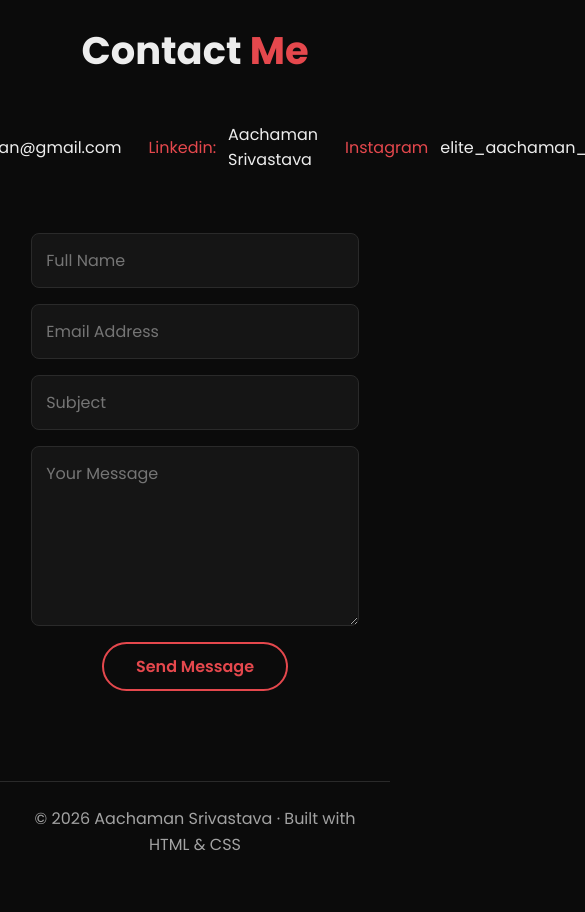
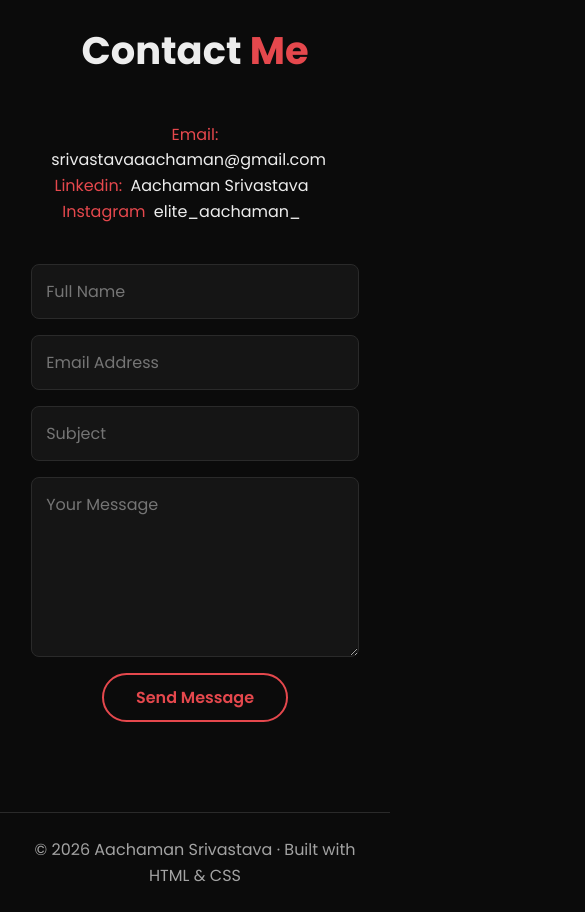
Before and after one commit to srivastavaaachaman-cloud/Personal-Resume-Website-Mid-Term-Project-IIMB, a plain HTML site: page index.html in a window 390 px wide. Shown: the part 5180-6092 px from the top of the page, 585 px wide, since content can reach past the window. Before the commit the page ends 6061 px from the top, so only its background shows below. Drawn offline with Linux system fonts and the light colour scheme.

Commit message:
fix mobile contact section layout

```diff
--- a/style.css
+++ b/style.css
@@ -306,4 +306,18 @@ footer{
     .hero-text h1{
         font-size:2.4rem
     }
+    .contact-links{
+    display: block;
+    text-align: center;
+    margin: 30px 16px 40px;
+    }
+
+.contact-links p{
+    display: inline;
+    margin: 0 12px 0 4px;
 }
+
+    .contact-links a{
+    overflow-wrap: anywhere;
+}
+}
```
